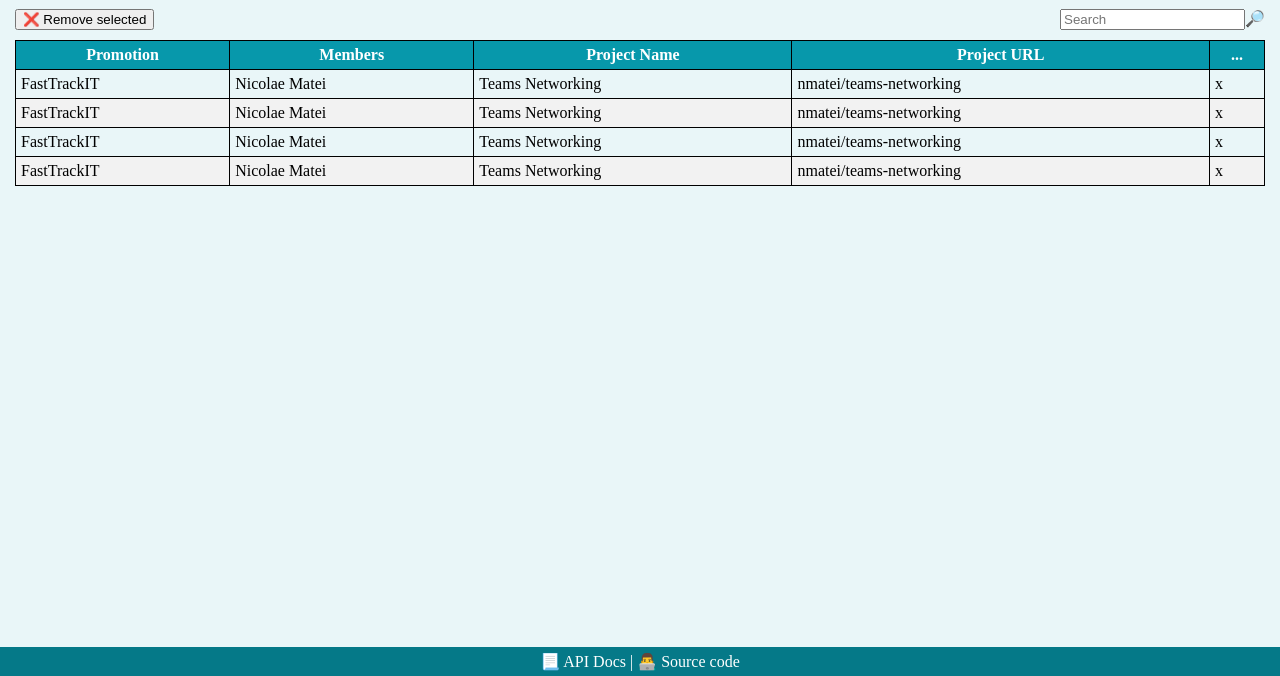
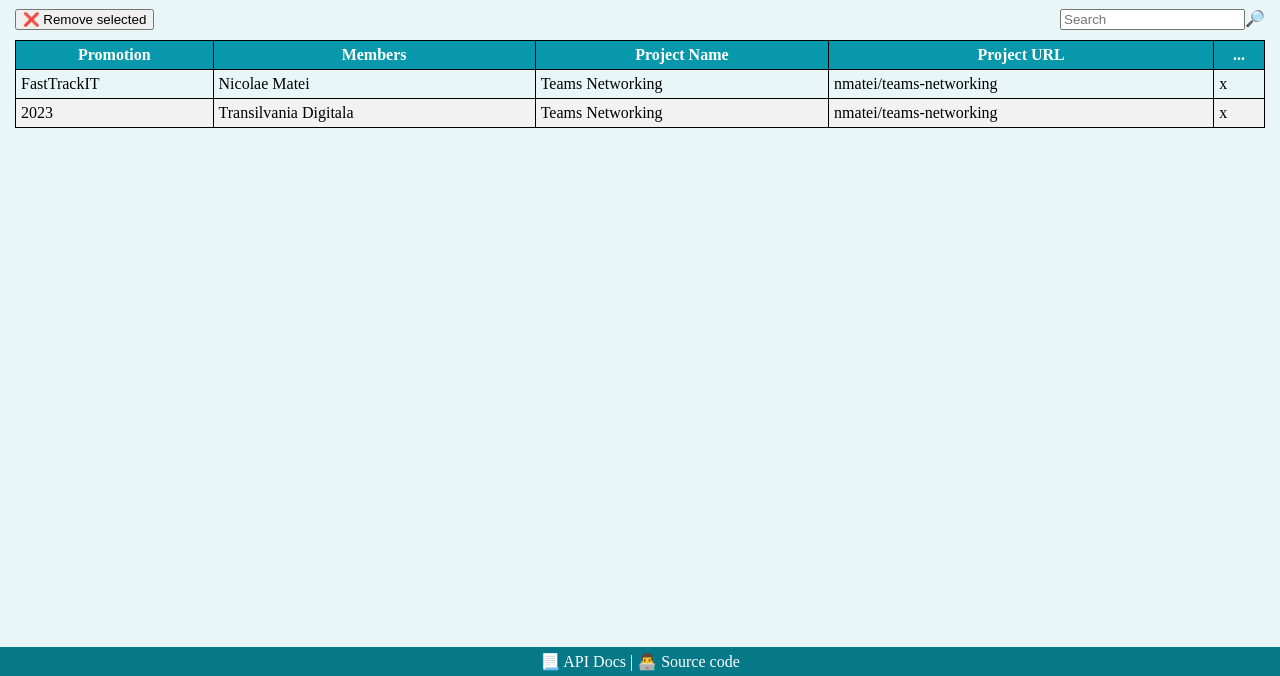
Before and after one commit to aimoldovan/teams-networking, a website built with webpack: page src/index.html in a window 1280 px wide. Shown: the part 124-800 px from the top of the page. Built offline with nearby package versions, Linux system fonts and the light colour scheme.

Commit message:
loaded and rendered teams

```diff
--- a/src/index.html
+++ b/src/index.html
@@ -33,36 +33,7 @@
             <th>...</th>
           </tr>
         </thead>
-        <tbody>
-          <tr>
-            <td>FastTrackIT</td>
-            <td>Nicolae Matei</td>
-            <td>Teams Networking</td>
-            <td>nmatei/teams-networking</td>
-            <td>x</td>
-          </tr>
-          <tr>
-            <td>FastTrackIT</td>
-            <td>Nicolae Matei</td>
-            <td>Teams Networking</td>
-            <td>nmatei/teams-networking</td>
-            <td>x</td>
-          </tr>
-          <tr>
-            <td>FastTrackIT</td>
-            <td>Nicolae Matei</td>
-            <td>Teams Networking</td>
-            <td>nmatei/teams-networking</td>
-            <td>x</td>
-          </tr>
-          <tr>
-            <td>FastTrackIT</td>
-            <td>Nicolae Matei</td>
-            <td>Teams Networking</td>
-            <td>nmatei/teams-networking</td>
-            <td>x</td>
-          </tr>
-        </tbody>
+        <tbody></tbody>
       </table>
     </section>
 
--- a/src/index.js
+++ b/src/index.js
@@ -1,3 +1,25 @@
 import "./style.css";
 
-console.warn("start app");
+function getTeamAsHTML(team) {
+  return `<tr>
+            <td>${team.promotion}</td>
+            <td>${team.members}</td>
+            <td>${team.name}</td>
+            <td>${team.url}</td>
+            <td>x</td>
+        </tr>`;
+}
+
+function renderTeams(teams) {
+  const htmlTeams = teams.map(getTeamAsHTML);
+  console.warn(htmlTeams);
+  document.querySelector("#teamsTable tbody").innerHTML = htmlTeams.join("");
+}
+
+function loadTeams() {
+  fetch("teams.json")
+    .then(r => r.json())
+    .then(renderTeams);
+}
+
+loadTeams();
--- /dev/null
+++ b/src/teams.json
@@ -0,0 +1,14 @@
+[
+  {
+    "promotion": "FastTrackIT",
+    "members": "Nicolae Matei",
+    "name": "Teams Networking",
+    "url": "nmatei/teams-networking"
+  },
+  {
+    "promotion": "2023",
+    "members": "Transilvania Digitala",
+    "name": "Teams Networking",
+    "url": "nmatei/teams-networking"
+  }
+]
```
